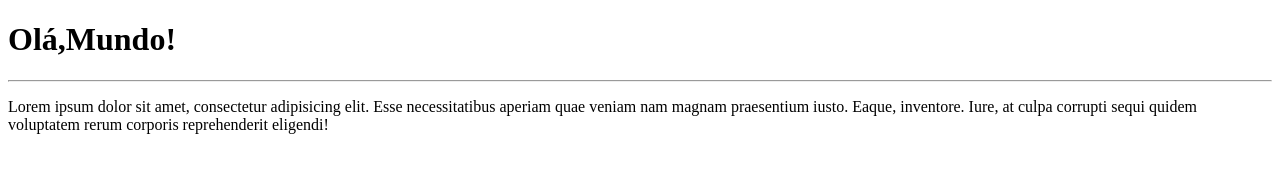
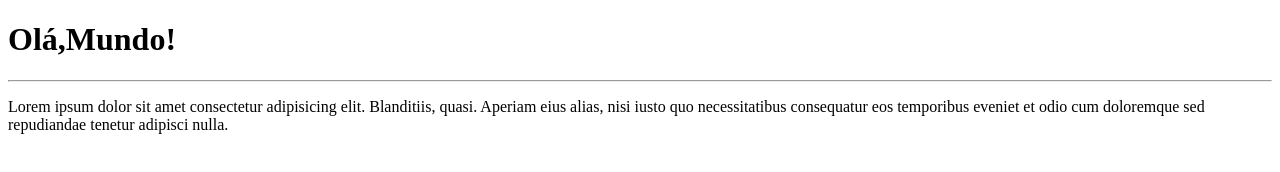
Before and after one commit to alessandrocrispim/Ola-Mundo-2, a plain HTML site: page site exemplo/index.html in a window 1280 px wide. Drawn offline with Linux system fonts and the light colour scheme.

Commit message:
testando denovo

```diff
--- a/site exemplo/index.html
+++ b/site exemplo/index.html
@@ -4,11 +4,11 @@
     <meta charset="UTF-8">
     <meta http-equiv="X-UA-Compatible" content="IE=edge">
     <meta name="viewport" content="width=device-width, initial-scale=1.0">
-    <title>Meu primeiro site em repositório</title>
+    <title>Meu primeiro site!</title>
 </head>
 <body>
     <h1>Olá,Mundo!</h1>
     <hr>
-    <p>Lorem ipsum dolor sit amet, consectetur adipisicing elit. Esse necessitatibus aperiam quae veniam nam magnam praesentium iusto. Eaque, inventore. Iure, at culpa corrupti sequi quidem voluptatem rerum corporis reprehenderit eligendi!</p>
+    <p>Lorem ipsum dolor sit amet consectetur adipisicing elit. Blanditiis, quasi. Aperiam eius alias, nisi iusto quo necessitatibus consequatur eos temporibus eveniet et odio cum doloremque sed repudiandae tenetur adipisci nulla.</p>
 </body>
 </html>
```
